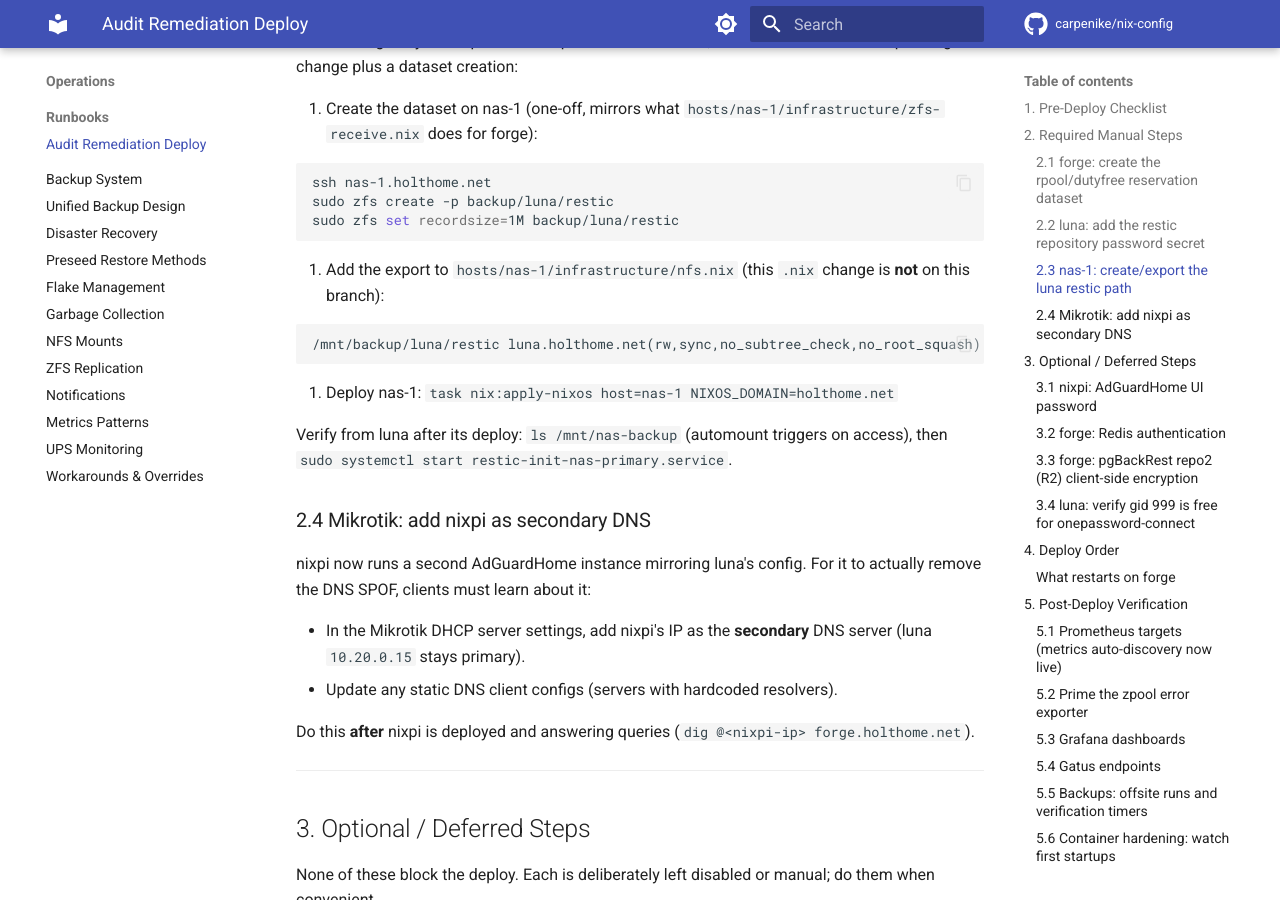
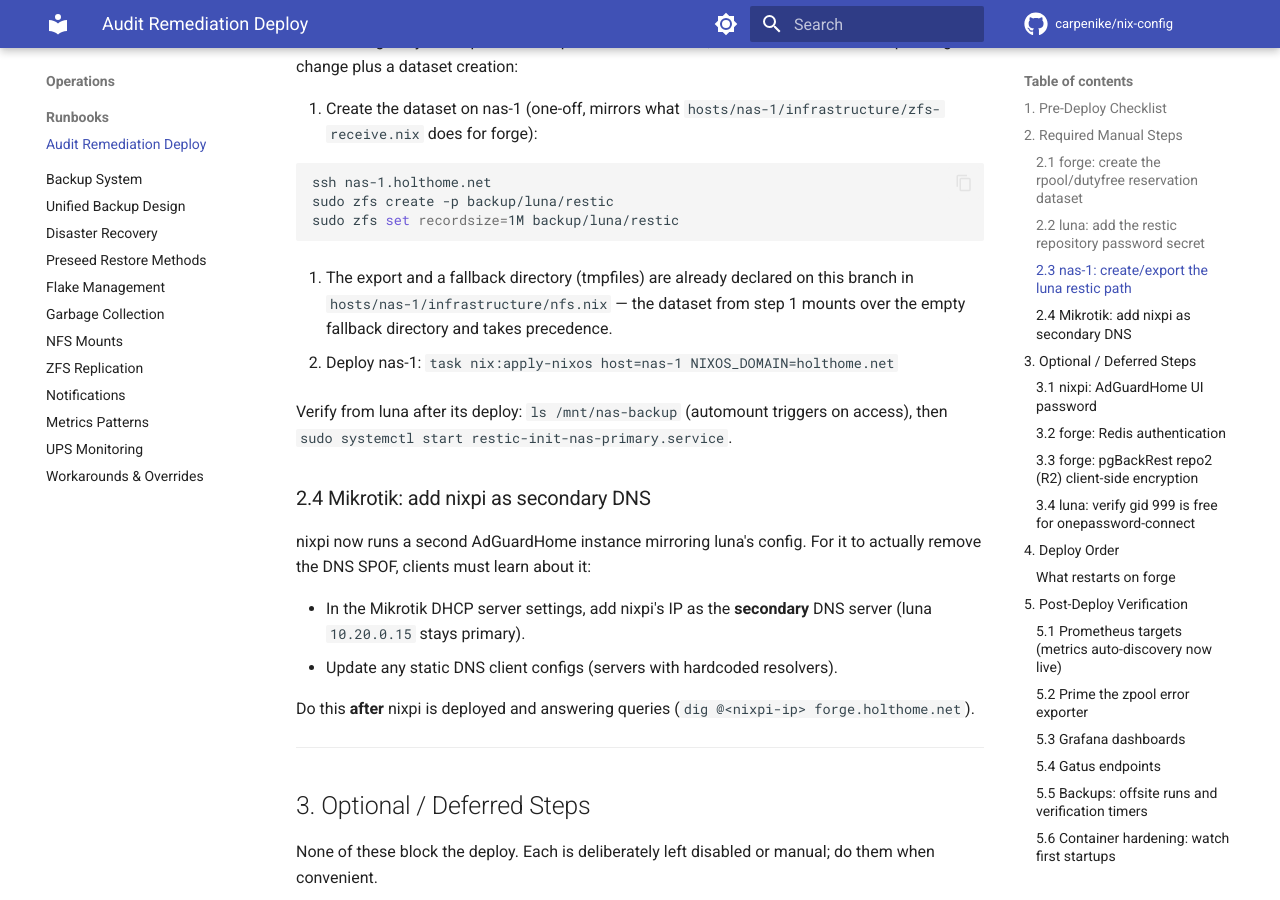
Before and after one commit to carpenike/nix-config, an MkDocs documentation site: the page built from docs/runbooks/audit-remediation-deploy.md, in a window 1280 px wide and 900 px high, scrolled down 1583 px. Built offline with MkDocs 1.6.1 and Material for MkDocs 9.7.7, drawn with Linux system fonts in a browser that asks for light colours; comment, search, counter and statistics services are not loaded.

Commit message:
nas-1: declare luna's restic NFS export + fallback directory
Luna's new unified backups mount nas-1:/mnt/backup/luna/restic; the export
was documented as a manual step but nas-1's exports are declarative in this
repo, so declare it (plus tmpfiles fallback dirs - the recommended one-off
'zfs create backup/luna/restic' mounts over the empty path). Runbook and
luna comment updated to match.

Co-Authored-By: Claude Fable 5 <noreply@anthropic.com>
Claude-Session: https://claude.ai/code/session_01A6NDh7VjPd67YTPBFfuKLC

````diff
--- a/docs/runbooks/audit-remediation-deploy.md
+++ b/docs/runbooks/audit-remediation-deploy.md
@@ -77,12 +77,9 @@ creation:
    sudo zfs set recordsize=1M backup/luna/restic
    ```
 
-2. Add the export to `hosts/nas-1/infrastructure/nfs.nix` (this `.nix`
-   change is **not** on this branch):
-
-   ```text
-   /mnt/backup/luna/restic luna.holthome.net(rw,sync,no_subtree_check,no_root_squash)
-   ```
+2. The export and a fallback directory (tmpfiles) are already declared on
+   this branch in `hosts/nas-1/infrastructure/nfs.nix` — the dataset from
+   step 1 mounts over the empty fallback directory and takes precedence.
 
 3. Deploy nas-1: `task nix:apply-nixos host=nas-1 NIXOS_DOMAIN=holthome.net`
 
````
Also changed, not shown: 2 other files.
